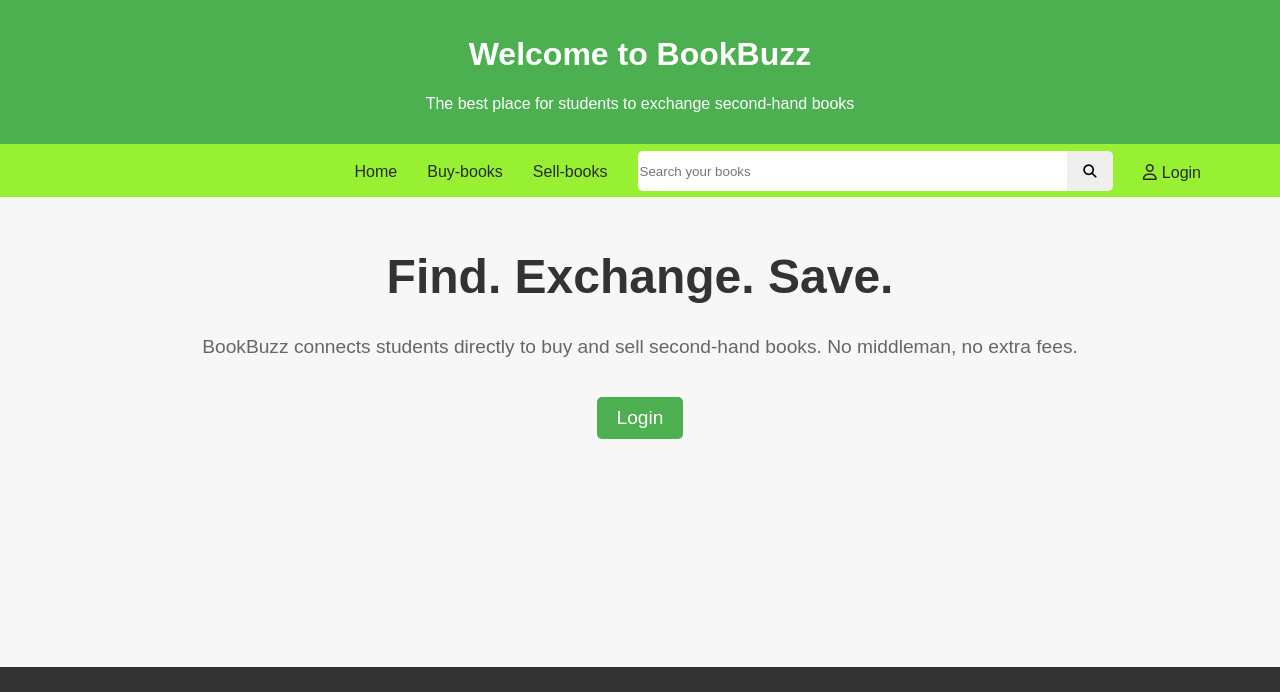
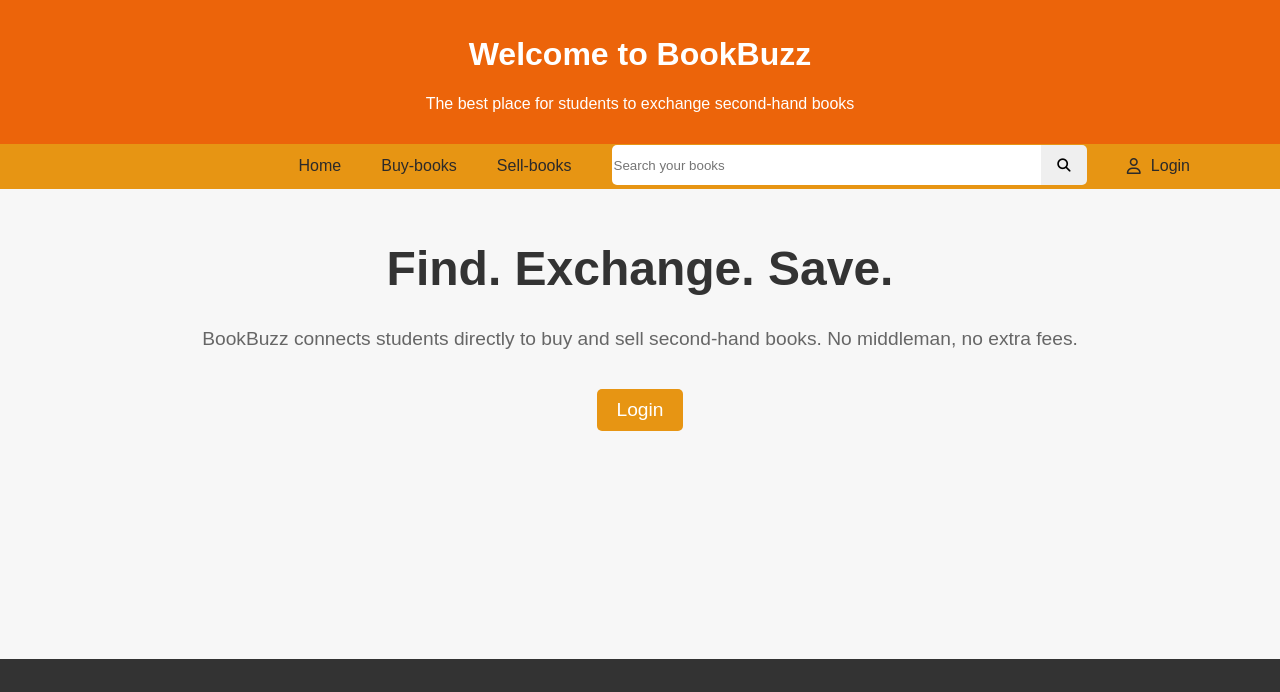
Before and after one commit to PremB2907/BookBuzzz, a plain HTML site: page Login.html in a window 1280 px wide. Shown: the top 692 px of the page. Drawn offline with Linux system fonts and the light colour scheme.

Commit message:
Update Login.html

```diff
--- a/Login.html
+++ b/Login.html
@@ -17,32 +17,28 @@
         }
 
          header {
-            background-color: #4CAF50;
+        background-color: #ec640a;
         padding: 15px;
         text-align: center;
         color: white;
     }
-        .navbar{
-            background-color: #98f032;
+         .navbar {
+        background-color: #e79513;
         display: flex;
         align-items: center;
-            height:45px;
-            margin: 0;
-            padding: 4px;
+        height: 45px;
         justify-content: end;
     }
-
-        .navlinks a, .navbar div{
+        .navlinks a, .navbar div {
         text-decoration: none;
-            display:flex;
+        display: flex;
         align-items: center;
         color: #2b2a2a;
         margin-right: 20px;
-            margin-top: 2px;
-            padding:5px;
-            text-align: center;
-            font-size:medium;
+        padding: 10px;
+        font-size: medium;
     }
+
 
         /* searchbar */
         .searchbar input{
@@ -98,7 +94,7 @@
         .login-btn {
             padding: 10px 20px;
             font-size: 1.2em;
-            background-color: #4CAF50;
+            background-color: #e79513;
             color: white;
             border: none;
             cursor: pointer;
@@ -150,7 +146,7 @@
         }
 
         .submit-btn {
-            background-color: #4CAF50;
+            background-color: #e79513;
             color: white;
             padding: 10px;
             border: none;
@@ -161,7 +157,7 @@
         }
 
         .switch-form {
-            color: #4CAF50;
+            color: #e79513;
             cursor: pointer;
             text-align: center;
             margin-top: 15px;
```
Lines whose indentation alone changed are shown as unchanged.
